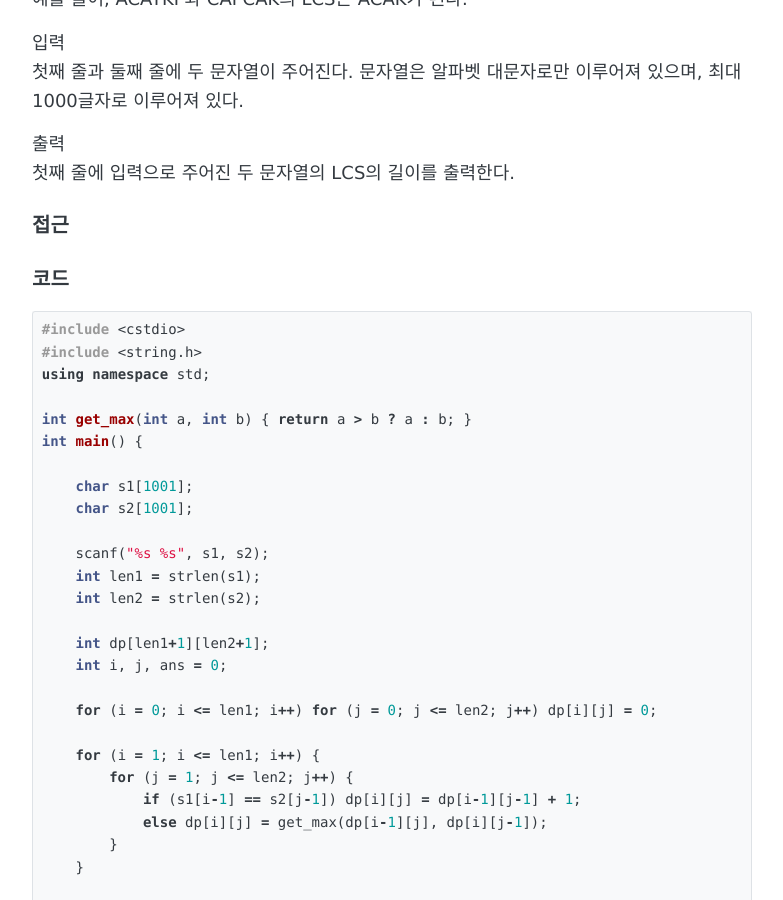
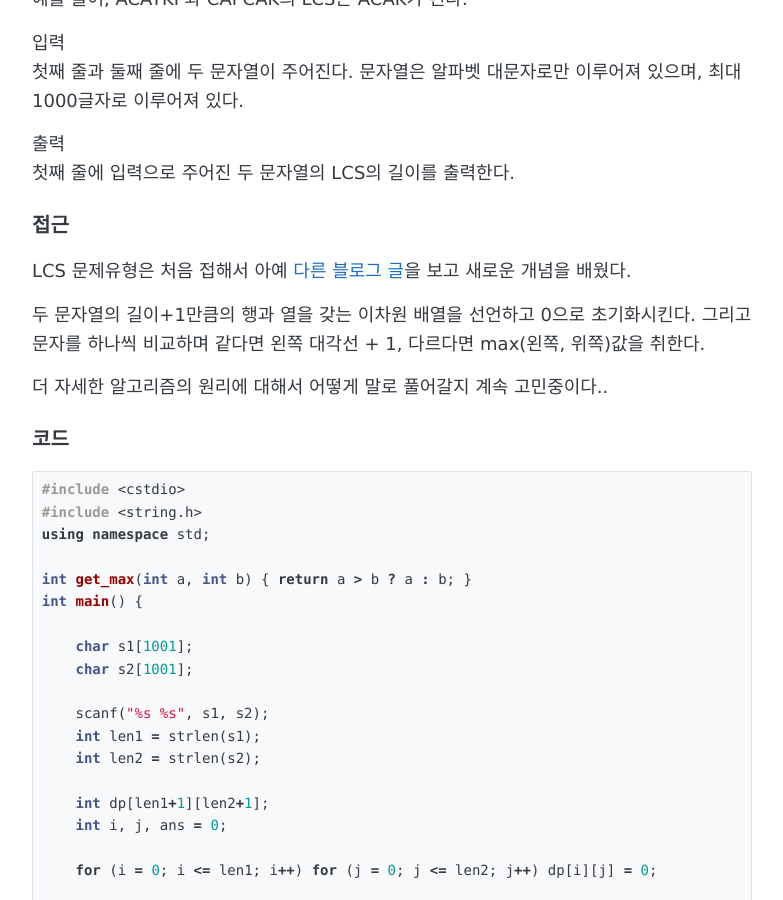
Before and after one commit to sihyungyou/sihyungyou.github.io, a Jekyll site: the page built from _posts/2019-11-11-baekjoon-9251.md, in a window 1280 px wide and 900 px high, scrolled down 444 px. Shown: the whole window, without its empty margins (248-1031 px from the left). Built offline with Jekyll 4.4.1, drawn with Linux system fonts in a browser that asks for light colours; comment, search, counter and statistics services are not loaded.

Commit message:
백준 9251

```diff
--- a/_posts/2019-11-11-baekjoon-9251.md
+++ b/_posts/2019-11-11-baekjoon-9251.md
@@ -19,7 +19,11 @@ LCS(Longest Common Subsequence, 최장 공통 부분 수열)문제는 두 수열
 첫째 줄에 입력으로 주어진 두 문자열의 LCS의 길이를 출력한다.
 
 ### 접근
+LCS 문제유형은 처음 접해서 아예 [다른 블로그 글](http://melonicedlatte.com/algorithm/2018/03/15/181550.html)을 보고 새로운 개념을 배웠다.
 
+두 문자열의 길이+1만큼의 행과 열을 갖는 이차원 배열을 선언하고 0으로 초기화시킨다. 그리고 문자를 하나씩 비교하며 같다면 왼쪽 대각선 + 1, 다르다면 max(왼쪽, 위쪽)값을 취한다.
+
+더 자세한 알고리즘의 원리에 대해서 어떻게 말로 풀어갈지 계속 고민중이다..
 
 ### 코드
 ~~~c++
```
